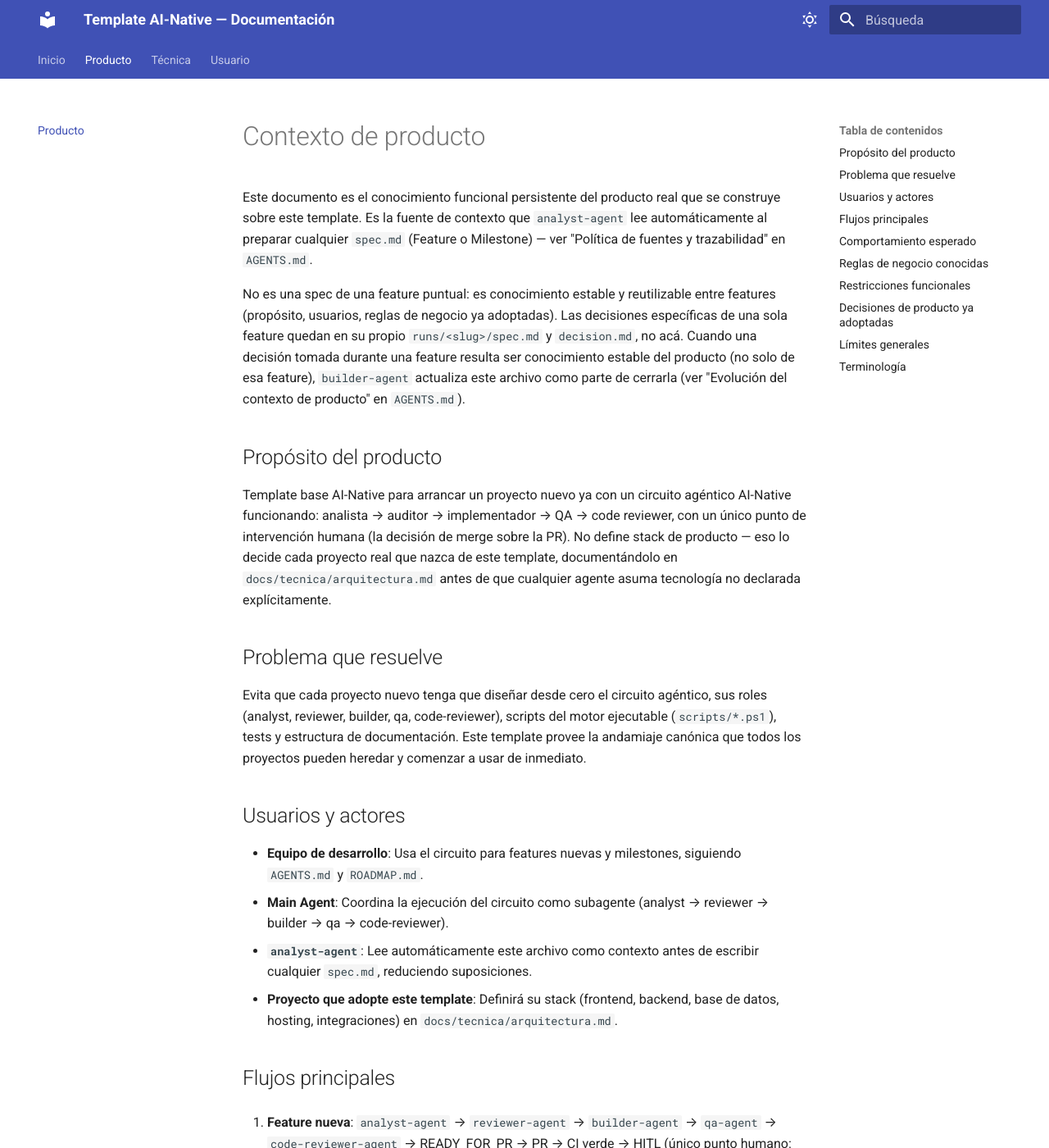
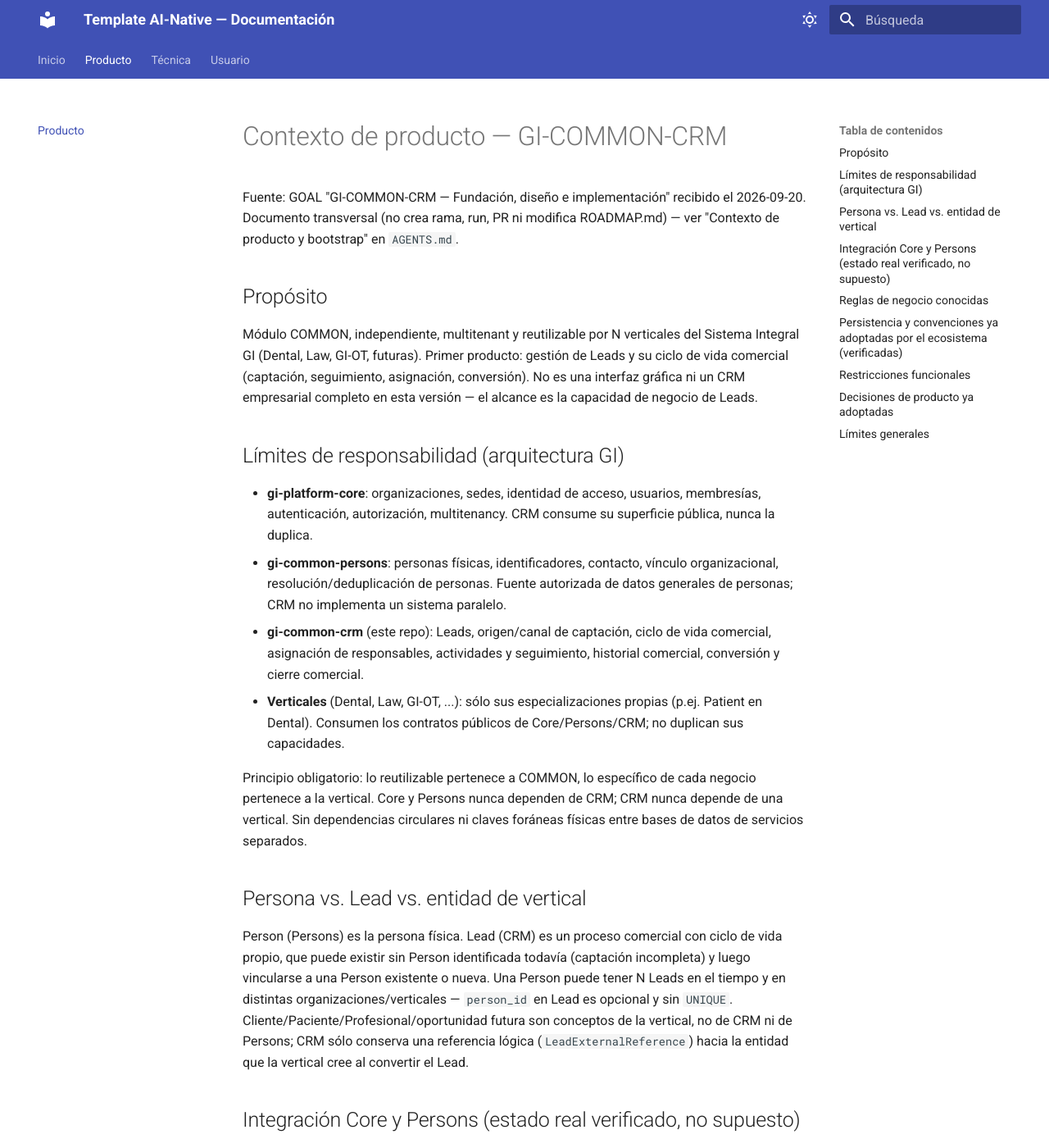
Before and after one commit to jlbellonGmail/gi-common-crm, an MkDocs documentation site: the page built from docs/producto/contexto-producto.md, in a window 1280 px wide and 1400 px high. Shown: the whole window at 82% size. Built offline with MkDocs 1.6.1 and Material for MkDocs 9.7.7, drawn with Linux system fonts in a browser that asks for light colours; some of the changed text lies outside the part shown.

Commit message:
docs: bootstrap backlog and product context for GI-COMMON-CRM
- ROADMAP.md: unidades 01-08 (fundacion, contratos de integracion,
  dominio de leads, persistencia, api publica, seguimiento
  multivertical, readiness y persistencia Supabase real).
- docs/producto/contexto-producto.md: contexto funcional persistente
  derivado del GOAL recibido, con el estado real verificado de
  gi-platform-core y gi-common-persons (solo biblioteca Python, sin
  HTTP desplegado en ninguno de los dos).

Cambio de configuracion inicial (backlog + contexto de producto), segun
README.md 'Configuracion inicial' y AGENTS.md 'Contexto de producto y
bootstrap': no crea rama, run ni PR.

```diff
--- a/docs/producto/contexto-producto.md
+++ b/docs/producto/contexto-producto.md
@@ -1,140 +1,121 @@
-# Contexto de producto
+# Contexto de producto — GI-COMMON-CRM
 
-Este documento es el conocimiento funcional persistente del producto real
-que se construye sobre este template. Es la fuente de contexto que
-`analyst-agent` lee automáticamente al preparar cualquier `spec.md`
-(Feature o Milestone) — ver "Política de fuentes y trazabilidad" en
-`AGENTS.md`.
+Fuente: GOAL "GI-COMMON-CRM — Fundación, diseño e implementación" recibido
+el 2026-09-20. Documento transversal (no crea rama, run, PR ni modifica
+ROADMAP.md) — ver "Contexto de producto y bootstrap" en `AGENTS.md`.
 
-No es una spec de una feature puntual: es conocimiento estable y
-reutilizable entre features (propósito, usuarios, reglas de negocio ya
-adoptadas). Las decisiones específicas de una sola feature quedan en su
-propio `runs/<slug>/spec.md` y `decision.md`, no acá. Cuando una decisión
-tomada durante una feature resulta ser conocimiento estable del producto
-(no solo de esa feature), `builder-agent` actualiza este archivo como
-parte de cerrarla (ver "Evolución del contexto de producto" en
-`AGENTS.md`).
+## Propósito
 
-## Propósito del producto
+Módulo COMMON, independiente, multitenant y reutilizable por N verticales
+del Sistema Integral GI (Dental, Law, GI-OT, futuras). Primer producto:
+gestión de Leads y su ciclo de vida comercial (captación, seguimiento,
+asignación, conversión). No es una interfaz gráfica ni un CRM empresarial
+completo en esta versión — el alcance es la capacidad de negocio de Leads.
 
-Template base AI-Native para arrancar un proyecto nuevo ya con un circuito
-agéntico AI-Native funcionando: analista → auditor → implementador → QA →
-code reviewer, con un único punto de intervención humana (la decisión de
-merge sobre la PR). No define stack de producto — eso lo decide cada
-proyecto real que nazca de este template, documentándolo en
-`docs/tecnica/arquitectura.md` antes de que cualquier agente asuma
-tecnología no declarada explícitamente.
+## Límites de responsabilidad (arquitectura GI)
 
-## Problema que resuelve
+- **gi-platform-core**: organizaciones, sedes, identidad de acceso, usuarios,
+  membresías, autenticación, autorización, multitenancy. CRM consume su
+  superficie pública, nunca la duplica.
+- **gi-common-persons**: personas físicas, identificadores, contacto,
+  vínculo organizacional, resolución/deduplicación de personas. Fuente
+  autorizada de datos generales de personas; CRM no implementa un sistema
+  paralelo.
+- **gi-common-crm** (este repo): Leads, origen/canal de captación, ciclo de
+  vida comercial, asignación de responsables, actividades y seguimiento,
+  historial comercial, conversión y cierre comercial.
+- **Verticales** (Dental, Law, GI-OT, ...): sólo sus especializaciones
+  propias (p.ej. Patient en Dental). Consumen los contratos públicos de
+  Core/Persons/CRM; no duplican sus capacidades.
 
-Evita que cada proyecto nuevo tenga que diseñar desde cero el circuito
-agéntico, sus roles (analyst, reviewer, builder, qa, code-reviewer),
-scripts del motor ejecutable (`scripts/*.ps1`), tests y estructura de
-documentación. Este template provee la andamiaje canónica que todos los
-proyectos pueden heredar y comenzar a usar de inmediato.
+Principio obligatorio: lo reutilizable pertenece a COMMON, lo específico de
+cada negocio pertenece a la vertical. Core y Persons nunca dependen de CRM;
+CRM nunca depende de una vertical. Sin dependencias circulares ni claves
+foráneas físicas entre bases de datos de servicios separados.
 
-## Usuarios y actores
+## Persona vs. Lead vs. entidad de vertical
 
-- **Equipo de desarrollo**: Usa el circuito para features nuevas y
-  milestones, siguiendo `AGENTS.md` y `ROADMAP.md`.
-- **Main Agent**: Coordina la ejecución del circuito como subagente
-  (analyst → reviewer → builder → qa → code-reviewer).
-- **`analyst-agent`**: Lee automáticamente este archivo como contexto
-  antes de escribir cualquier `spec.md`, reduciendo suposiciones.
-- **Proyecto que adopte este template**: Definirá su stack (frontend,
-  backend, base de datos, hosting, integraciones) en
-  `docs/tecnica/arquitectura.md`.
+Person (Persons) es la persona física. Lead (CRM) es un proceso comercial
+con ciclo de vida propio, que puede existir sin Person identificada todavía
+(captación incompleta) y luego vincularse a una Person existente o nueva.
+Una Person puede tener N Leads en el tiempo y en distintas
+organizaciones/verticales — `person_id` en Lead es opcional y sin `UNIQUE`.
+Cliente/Paciente/Profesional/oportunidad futura son conceptos de la
+vertical, no de CRM ni de Persons; CRM sólo conserva una referencia lógica
+(`LeadExternalReference`) hacia la entidad que la vertical cree al
+convertir el Lead.
 
-## Flujos principales
+## Integración Core y Persons (estado real verificado, no supuesto)
 
-1. **Feature nueva**: `analyst-agent` → `reviewer-agent` → `builder-agent`
-   → `qa-agent` → `code-reviewer-agent` → READY_FOR_PR → PR → CI verde →
-   HITL (único punto humano: MERGE/NO MERGE) → gate post-HITL → merge →
-   close-feature.ps1 → `[x]` ROADMAP.md
-
-2. **Milestone**: Múltiples items de ROADMAP.md agrupados bajo un
-   `work-unit.json`, procesados como una unidad atomica: todos los items
-   deben pasar de `[ ]` a `[-]` juntos (via `ready-for-pr.ps1 -Mode
-   Milestone`) y de `[-]` a `[x]` juntos (via `close-feature.ps1 -Mode
-   Milestone`).
-
-3. **Cierre post-merge**: GitHub Actions `.github/workflows/post-merge-close-
-   feature.yml` ejecuta `scripts/close-feature.ps1` desde `develop` para
-   cambiar `[-]` → `[x]` en ROADMAP.md y limpiar worktrees.
-
-## Comportamiento esperado
-
-- **No asumir stack**: Decisión de backend, base de datos, hosting o
-  integraciones externas queda exclusivamente en `docs/tecnica/arquitectura.md`.
-  Ningún agente debe asumir tecnología, framework o dependencia no
-  declarada explícitamente (ver `AGENTS.md` sección "Stack").
-- **Contexto leído automáticamente**: `analyst-agent` consume
-  `docs/producto/contexto-producto.md` al iniciar, usándolo como fuente
-  de nivel 4 de precedencia (después de instrucción humana, reglas globales
-  y ROADMAP.md items).
-- **Un solo HITL**: La decisión MERGE/NO MERGE es el único punto de
-  intervención humana. No hay checkpoints humanos antes de crear la PR.
-- **SDD obligatorio**: `spec.md` + `plan.md` + `tasks.md` con trazabilidad
-  AC-N. `reviewer-agent` audita los tres artefactos juntos.
-- **Documentación transversal**: `docs/producto/contexto-producto.md` vive
-  fuera de `runs/`, se lee automáticamente y se actualiza a través del
-  tiempo. No es un artefacto de una feature.
-- **Versionado**: Tags `vX.Y.Z` (SemVer) en releases a `main`, pusheados por
-  humano después de mergear.
+- `gi-platform-core` `v0.1.0` (release publicado) expone **sólo biblioteca
+  Python** (`CoreApi.authorize` y superficie relacionada); **no hay HTTP
+  desplegado**. Bloqueo real para la Modalidad B (HTTP) con Core.
+- `gi-common-persons` (fundación + milestone 02-07 mergeados a `develop`,
+  sin release/tag todavía) expone **sólo biblioteca Python**
+  (`PersonsApi.find_duplicate_candidates`, `get_person`, `create_person`,
+  etc.); **no hay HTTP desplegado** tampoco.
+- CRM debe poder operar hoy en Modalidad A (biblioteca) mediante puertos
+  locales (`Protocol`) que un `CoreApi`/`PersonsApi` real ya satisface por
+  forma. La Modalidad B (HTTP) se deja preparada contra un contrato
+  documentado, marcada explícitamente como no verificable end-to-end hasta
+  que Core/Persons publiquen un servicio HTTP real.
 
 ## Reglas de negocio conocidas
 
-Vacío — este template no tiene reglas de dominio propias. Cada proyecto
-real que nazca de este template agrega las suyas en `.claude/rules/` y las
-refleja en `AGENTS.md` — no se copian reglas de otro proyecto sin
-adaptarlas.
+- Aislamiento multitenant estricto: ninguna operación de Lead, actividad,
+  historial, búsqueda de duplicados o conversión puede filtrar información
+  entre organizaciones, incluso si Persons/Core no están disponibles
+  (fail-safe: no se autoriza por defecto ante caída de una dependencia).
+- Cardinalidad: Organization 1—N Lead; Person 0..1—N Lead (sin UNIQUE);
+  Lead 1—N actividad/evento de estado/evento de asignación; Lead 0..N
+  `LeadExternalReference` (una por vertical/tipo/id externo, `UNIQUE` en
+  esa terna) para representar conversión sin acoplar CRM a la vertical.
+- No se incorporan campañas, oportunidades avanzadas ni marketing
+  automatizado en esta versión — fuera de alcance explícito del GOAL.
+
+## Persistencia y convenciones ya adoptadas por el ecosistema (verificadas)
+
+PostgreSQL vía Supabase, sin ORM/Alembic: SQL versionado en
+`supabase/migrations/`, esquema propio por servicio (`persons.*` en
+Persons), PK compuesta `(organization_id, id)`, RLS por
+`current_setting('app.organization_id', true)`, adaptador DB-API 2.0 puro
+que no importa el driver. CRM sigue la misma convención (`crm.*`) para
+consistencia entre servicios COMMON del Sistema Integral GI. El proyecto
+Supabase compartido (`gletzbwuvmwjkmoufmyj`, usado hoy por Core y Persons)
+es infraestructura ajena en uso: aplicar migraciones ahí es una decisión
+tardía y explícita, no parte de la base ni de las pruebas automáticas
+(que corren contra Postgres efímero local/CI).
 
 ## Restricciones funcionales
 
-- No agregar un backend, base de datos, integración externa o dependencia
-  de build sin que quede como una decisión de arquitectura explícita en
-  `docs/tecnica/arquitectura.md`.
-- No inventar contenido de negocio no provisto (datos, textos legales,
-  precios, certificaciones, testimonios) — el contenido real del
-  producto debe venir del cliente/negocio real, no generarse por el
-  agente.
-- No conectar integraciones a servicios o endpoints reales sin que el
-  spec de esa feature declare explícitamente a dónde van los datos y qué
-  validación/consentimiento aplica, sobre todo si hay datos personales
-  involucrados.
+- No inventar reglas de negocio, permisos, catálogos de país/documento,
+  retención o contenido legal no provisto por el GOAL o por decisión humana
+  explícita.
+- No declarar disponible una integración HTTP con Core o Persons mientras
+  no exista un servicio real desplegado — se documenta como bloqueo.
+- No aplicar migraciones ni mutar el proyecto Supabase compartido sin
+  autorización humana explícita previa (es infraestructura de otros
+  productos reales en uso).
+- No fusionar PR ni publicar el release `v0.1.0` sin decisión humana
+  (único HITL del circuito, más la decisión de versión/tag).
 
 ## Decisiones de producto ya adoptadas
 
-Vacío — aún no hay decisiones de producto permanentes confirmadas para
-este template. Cuando una feature concrete decisiones reutilizables,
-`builder-agent` las reflejará en este archivo como parte de cerrar la
-feature, según "Evolución del contexto de producto" en `AGENTS.md`.
+- Alcance v0.1.0: Leads (alta, consulta, filtro/paginación, edición,
+  transición de estado validada, asignación/reasignación, actividades,
+  historial, detección de duplicados vía Persons, vínculo con Person,
+  cierre/descarte, conversión comercial con referencia externa a la
+  vertical). Sin UI gráfica.
+- Paquete `gi_crm` sin dependencias de runtime obligatorias (igual que
+  `gi_platform_core`/`gi_persons`); FastAPI/psycopg como *extras*
+  opcionales para las modalidades HTTP/Postgres.
+- Cardinalidad Person↔Lead no única (ver arriba); confirmado por el GOAL,
+  no requiere confirmación humana adicional.
 
 ## Límites generales
 
-Queda explícitamente fuera del alcance de este documento y del template
-base:
-- Stack tecnológico (define en `docs/tecnica/arquitectura.md` por proyecto)
-- Precios, certificaciones, testimonios o datos del producto real
-- Integraciones a servicios externos (definen por feature en spec/plan)
-- Cualquier política de seguridad, privacidad o cumplimiento regulatorio
-
-## Terminología
-
-- **WorkUnit**: Feature (un item `NN-slug` en ROADMAP.md) o Milestone
-  (N items agrupados bajo `work-unit.json`).
-- **SDD**: Spec-Driven Development (`spec.md` → `plan.md` → `tasks.md` con
-  trazabilidad AC-N).
-- **HITL**: Human-in-the-loop (única decisión: MERGE/NO MERGE sobre la PR).
-- **ROADMAP.md**: Mapa de features con estados `[ ]` (pendiente), `[-]`
-  (READY_FOR_PR), `[x]` (completado después de merge).
-- **Feature**: Item individual `NN-slug` en ROADMAP.md con su propia
-  rama `feature/NN-slug`.
-- **Milestone**: Grupo de items de ROADMAP.md que forman un solo
-  incremento funcional coherente, con rama `milestone/<slug>` y manifest
-  `runs/milestone-<slug>/work-unit.json`.
-- **Circuito agéntico**: Secuencia Analyst→Reviewer→Builder→QA→Code-Reviewer
-  con HITL único humano.
-- **POST-HITL GATE**: Validación automática después de la aprobación humana
-  que verifica que los checks de CI siguen verdes antes de mergear.
-- **SDD**: Spec-Driven Development (Desarrollo Impulsado por Specs).
+Fuera de alcance de este documento y de v0.1.0: UI gráfica, campañas y
+marketing automatizado, oportunidades avanzadas más allá del Lead,
+despliegue a la infraestructura Supabase compartida (unidad tardía y
+condicionada a autorización humana), integración HTTP real con Core/Persons
+(bloqueada hasta que existan del lado de esos repos).
```
Also changed, not shown: ROADMAP.md (+20 -11 lines).
